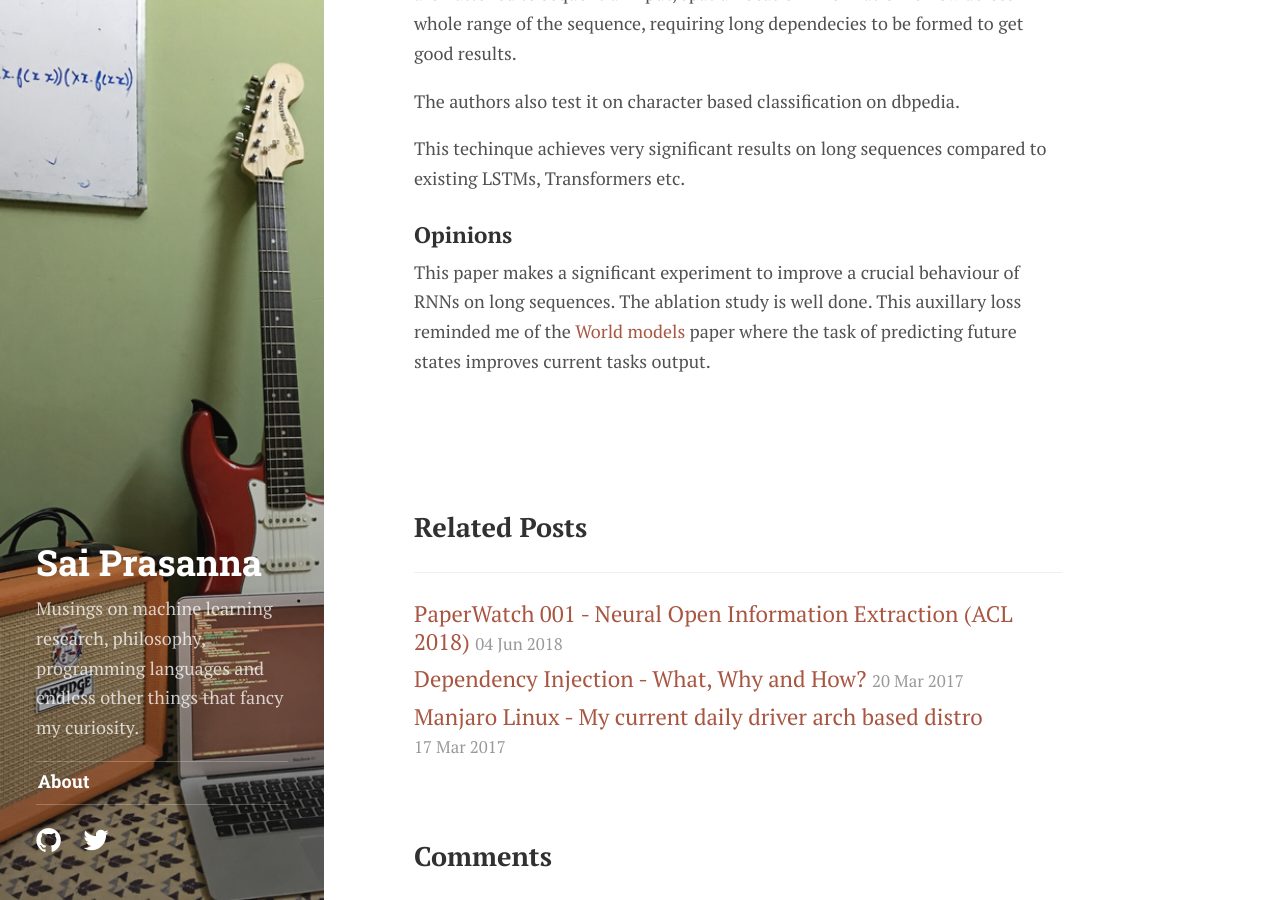
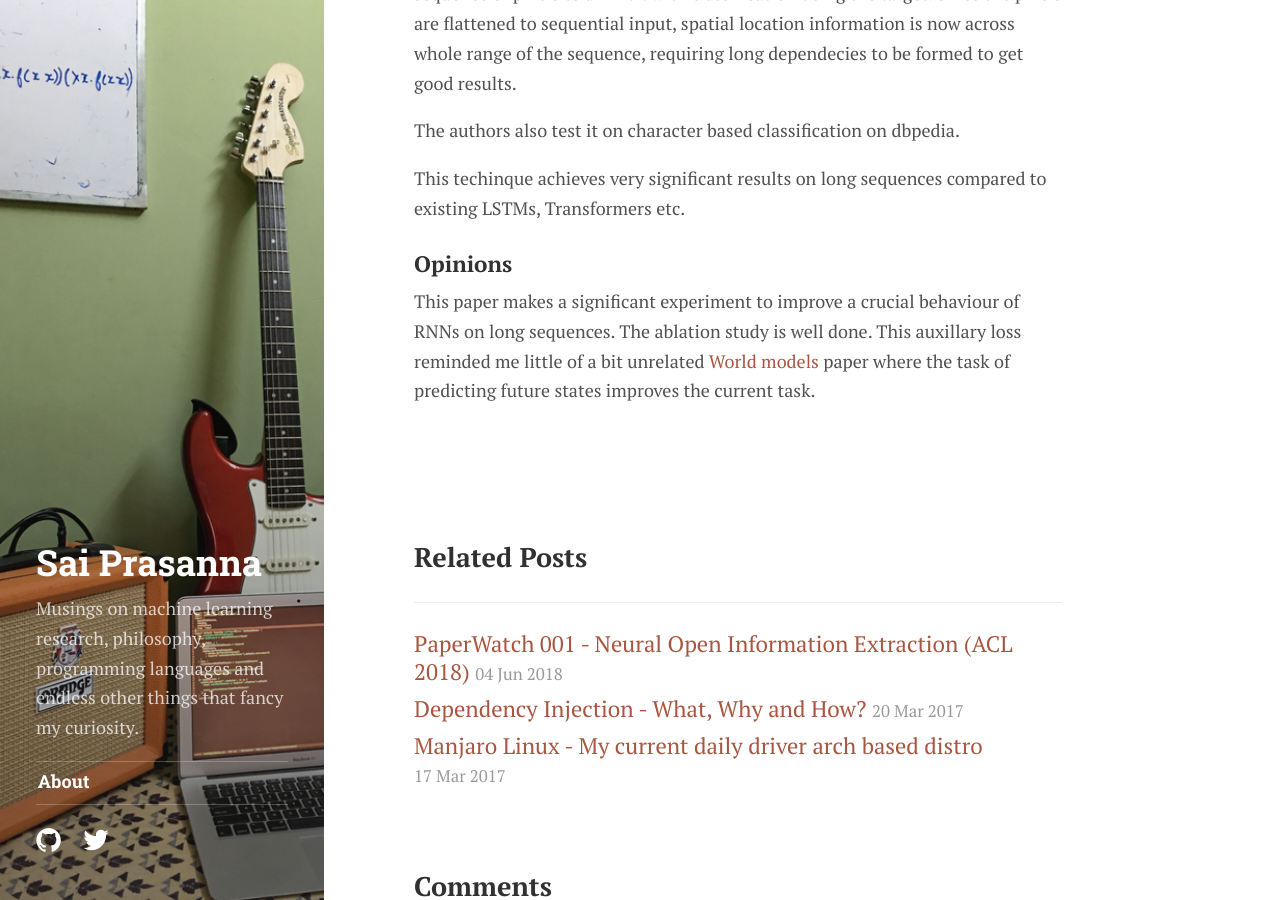
Before and after one commit to sai-prasanna/sai-prasanna.github.io, a Jekyll site: the page built from _posts/2018-06-05-learning-long-term-dependencies-rnn.md, in a window 1280 px wide and 900 px high, scrolled down 1094 px. Built offline with Jekyll 4.4.1, drawn with Linux system fonts in a browser that asks for light colours; some web fonts are replaced; comment, search, counter and statistics services are not loaded; some of the changed text lies outside the part shown.

Commit message:
Update 2018-06-05-learning-long-term-dependencies-rnn.md

```diff
--- a/_posts/2018-06-05-learning-long-term-dependencies-rnn.md
+++ b/_posts/2018-06-05-learning-long-term-dependencies-rnn.md
@@ -39,4 +39,4 @@
 
 This paper makes a significant experiment to improve a crucial behaviour of RNNs on long sequences.
 The ablation study is well done.
-This auxillary loss reminded me of the [World models](https://worldmodels.github.io/) paper where the task of predicting future states improves current tasks output.
+This auxillary loss reminded me little of a bit unrelated [World models](https://worldmodels.github.io/) paper where the task of predicting future states improves the current task.
```
Also changed, not shown: other parts of _posts/2018-06-05-learning-long-term-dependencies-rnn.md (+1 -1 lines).
